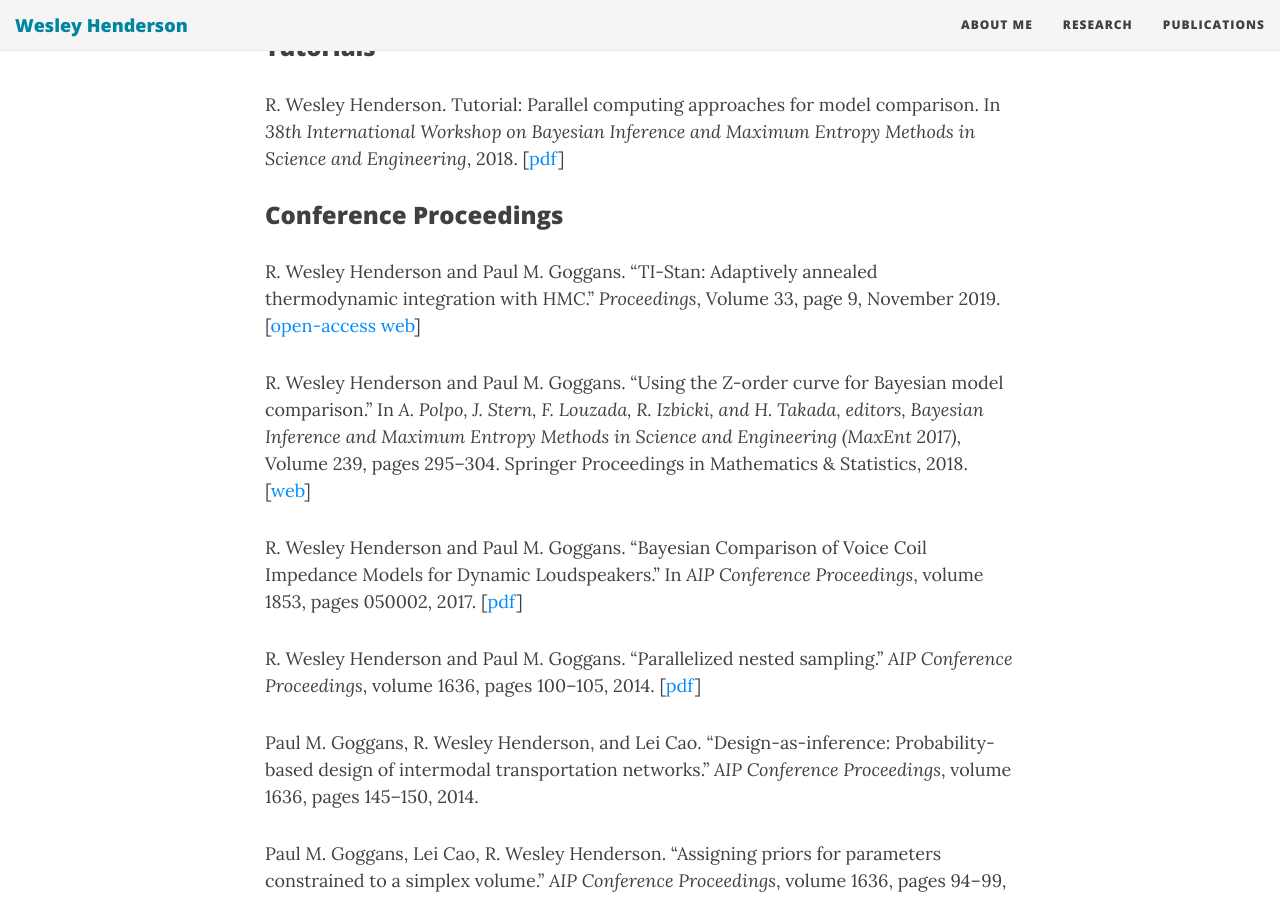
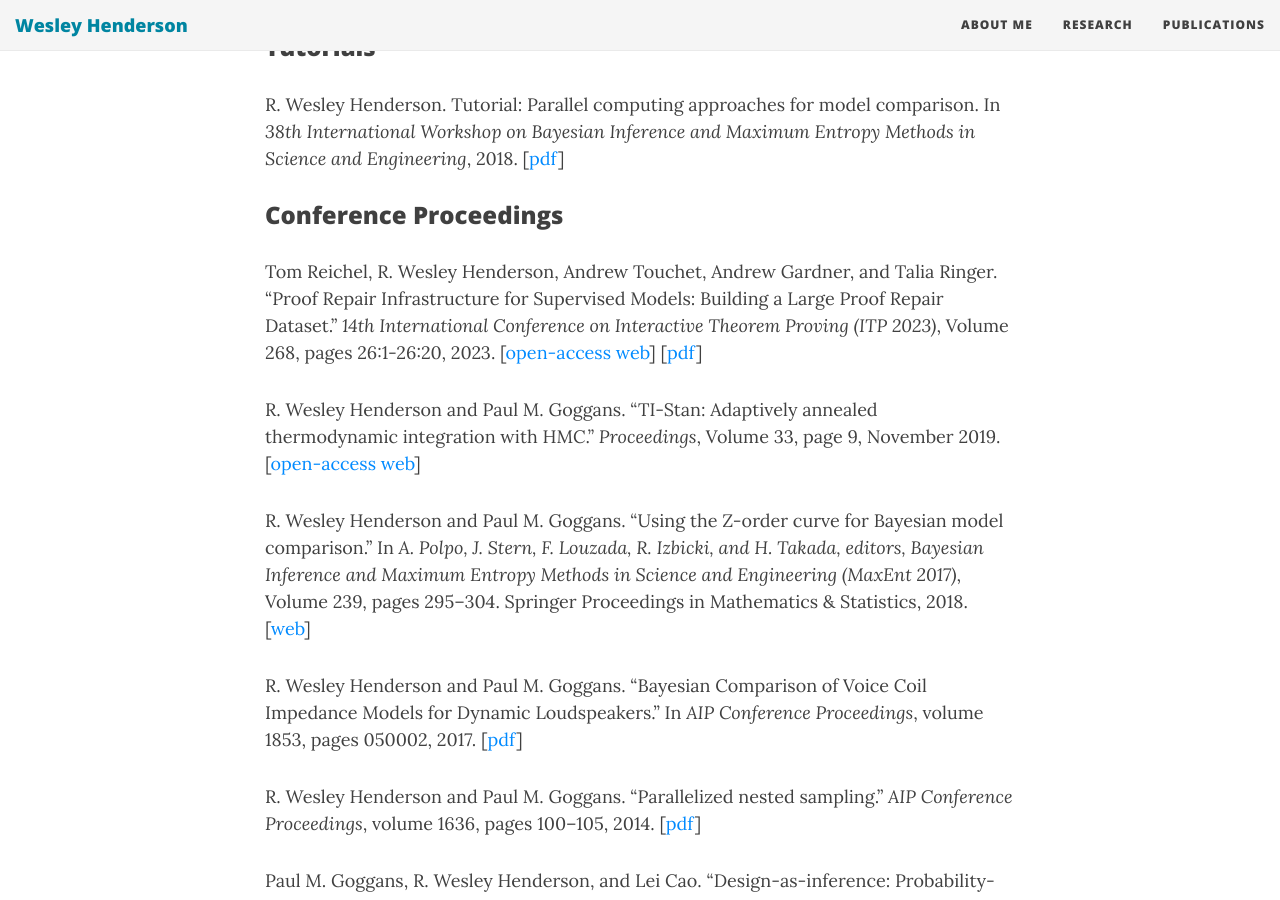
Before and after one commit to rwhender/rwhender.github.io, a Jekyll site: the page built from publications.md, in a window 1280 px wide and 900 px high, scrolled down 512 px. Built offline with Jekyll 4.4.1, drawn with Linux system fonts in a browser that asks for light colours; nearby versions of some CDN libraries.

Commit message:
Add PRISM paper

```diff
--- a/publications.md
+++ b/publications.md
@@ -15,6 +15,8 @@ R. Wesley Henderson, Paul M. Goggans, and Lei Cao. "Combined-chain nested sampli
 R. Wesley Henderson. Tutorial: Parallel computing approaches for model comparison. In *38th International Workshop on Bayesian Inference and Maximum Entropy Methods in Science and Engineering*, 2018. [[pdf]({{ '/pdfs/Henderson - 2018 - Parallel Computing Approaches for Model Comparison.pdf' | prepend: site.baseurl }})]
 
 ### Conference Proceedings ###
+
+Tom Reichel, R. Wesley Henderson, Andrew Touchet, Andrew Gardner, and Talia Ringer. "Proof Repair Infrastructure for Supervised Models: Building a Large Proof Repair Dataset." *14th International Conference on Interactive Theorem Proving (ITP 2023)*, Volume 268, pages 26:1-26:20, 2023. [[open-access web](https://drops.dagstuhl.de/opus/volltexte/2023/18401/)] [[pdf]({{ '/pdfs/Reichel 2023 Proof Repair Infrastructure for Supervised Models PRISM.pdf' | prepend: site.baseurl }})]
 
 R. Wesley Henderson and Paul M. Goggans. "TI-Stan: Adaptively annealed thermodynamic integration with HMC." *Proceedings*, Volume 33, page 9, November 2019. [[open-access web](https://www.mdpi.com/579432)]
 
```
Also changed, not shown: 1 other file.
